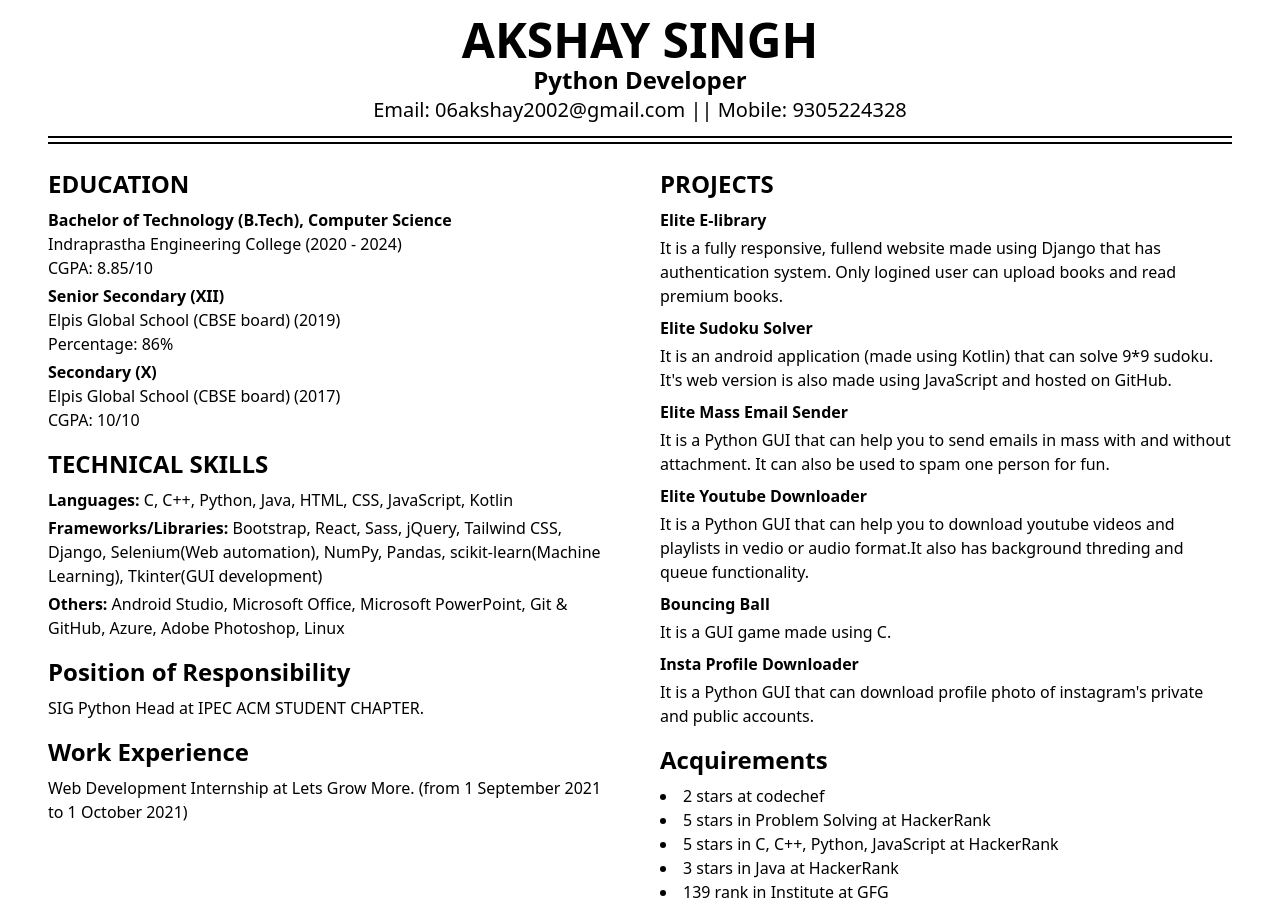
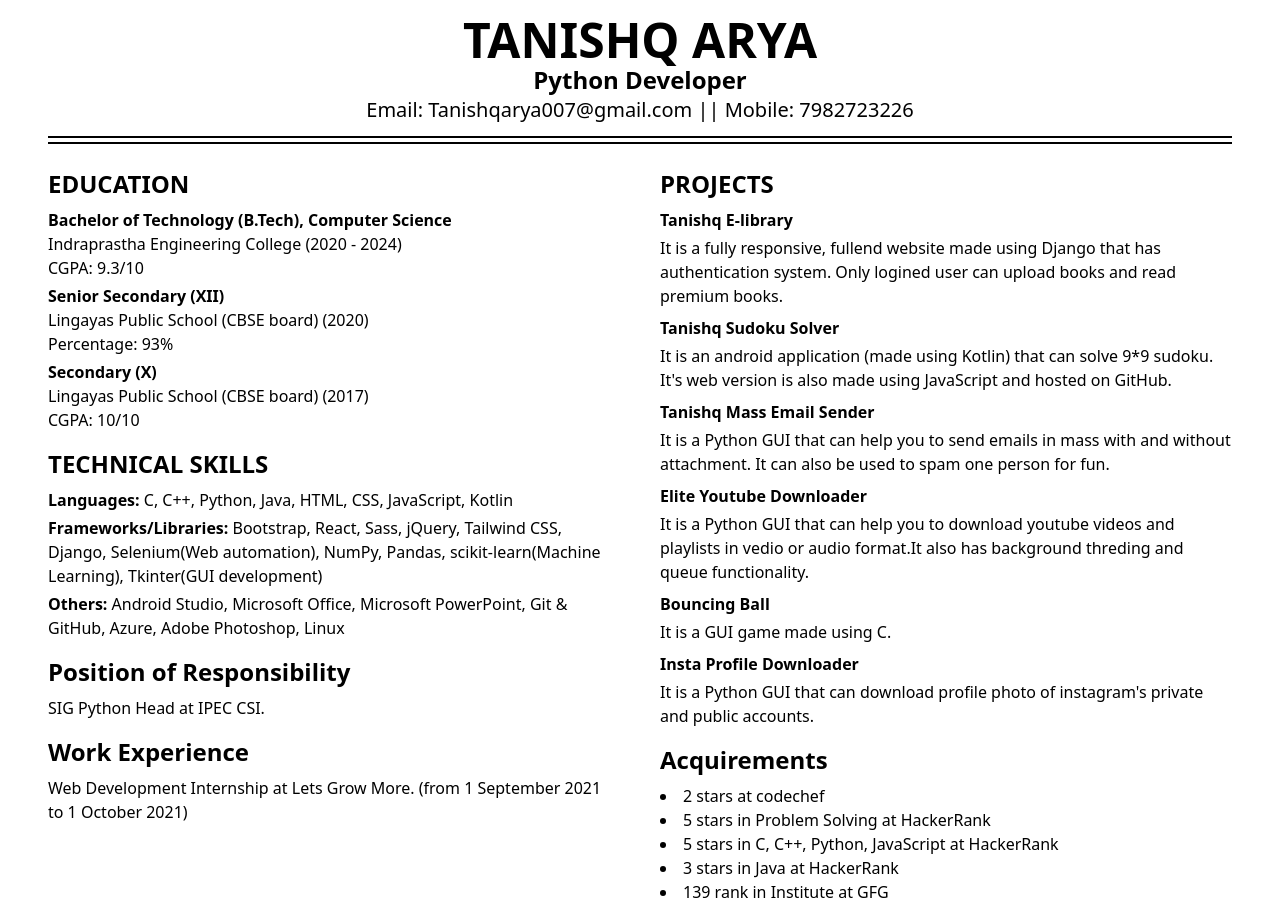
Before and after one commit to tan007ishq/Task_10, a Django app: page /resume/ in a window 1280 px wide. Run offline with Django 3.2, Linux system fonts and the light colour scheme; some libraries are stand-ins or nearby versions.

Commit message:
Update resume.html

```diff
--- a/SIG_PYTHON_PROJECT-master/templates/resume.html
+++ b/SIG_PYTHON_PROJECT-master/templates/resume.html
@@ -17,13 +17,13 @@
         <div class="border-b-2 border-double border-black">
             <ul class="list-none text-center border-b-2 border-double border-black mb-1">
                 <li class="text-5xl font-black">
-                    AKSHAY SINGH
+                    TANISHQ ARYA
                 </li>
                 <li class="text-2xl font-bold">
                     Python Developer
                 </li>
                 <li class="text-xl mb-3">
-                    Email: 06akshay2002@gmail.com || Mobile: 9305224328
+                    Email: Tanishqarya007@gmail.com || Mobile: 7982723226
                 </li>
             </ul>
         </div>
@@ -37,14 +37,14 @@
                     <!-- college -->
                     <p class="font-bold">Bachelor of Technology (B.Tech), Computer Science</p>
                     <p>Indraprastha Engineering College (2020 - 2024)</p>
-                    <p>CGPA: 8.85/10</p>
+                    <p>CGPA: 9.3/10</p>
                     <!-- 12th -->
                     <p class="font-bold mt-1">Senior Secondary (XII)</p>
-                    <p>Elpis Global School (CBSE board) (2019)</p>
-                    <p>Percentage: 86%</p>
+                    <p>Lingayas Public School (CBSE board) (2020)</p>
+                    <p>Percentage: 93%</p>
                     <!-- 10th -->
                     <p class="font-bold mt-1">Secondary (X)</p>
-                    <p>Elpis Global School (CBSE board) (2017)</p>
+                    <p>Lingayas Public School (CBSE board) (2017)</p>
                     <p>CGPA: 10/10</p>
                 </div>
                 <!-- skills -->
@@ -57,7 +57,7 @@
                 <!-- position of responsibility -->
                 <div>
                     <h1 class="text-2xl font-bold mt-4 mb-2">Position of Responsibility</h1>
-                    <p>SIG Python Head at IPEC ACM STUDENT CHAPTER.</p>
+                    <p>SIG Python Head at IPEC CSI.</p>
                 </div>
                 <!-- Experience -->
                 <div>
@@ -71,16 +71,16 @@
                 <div>
                     <h1 class="text-2xl font-bold  mb-2">PROJECTS</h1>
 
-                    <p class="font-bold mb-1    ">Elite E-library</p>
+                    <p class="font-bold mb-1    ">Tanishq E-library</p>
                     <p>It is a fully responsive, fullend website made using Django that has authentication system. Only logined user can upload books and read premium books.</p>
                     <!-- <p>It is a fully responsive, fullend website made using Django that has authentication system. Random  users can read books from here for free and only logined user can upload books and read premium books for free.</p> -->
                     <!-- <p class="mt-1"><span class="font-bold">Languages, Frameworks and Libraries used:</span> HTML, CSS , JavaScript, Bootstrap, Django</p> -->
 
-                    <p class="font-bold mb-1 mt-2    ">Elite Sudoku Solver</p>
+                    <p class="font-bold mb-1 mt-2    ">Tanishq Sudoku Solver</p>
                     <p>It is an android application (made using Kotlin) that can solve 9*9 sudoku. It's web version is also made using JavaScript and hosted on GitHub.</p>
                     <!-- <p class="mt-1"><span class="font-bold">Languages, Frameworks and Libraries used:</span> Kotlin</p> -->
 
-                    <p class="font-bold mb-1 mt-2    ">Elite Mass Email Sender</p>
+                    <p class="font-bold mb-1 mt-2    ">Tanishq Mass Email Sender</p>
                     <p>It is a Python GUI that can help you to send emails in mass with and without attachment. It can also be used to spam one person for fun.</p>
                     <!-- <p class="mt-1"><span class="font-bold">Languages, Frameworks and Libraries used:</span> Python,Tkinter,Pandas</p> -->
 
```
